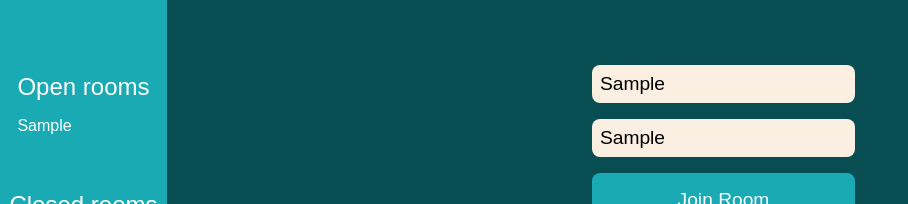
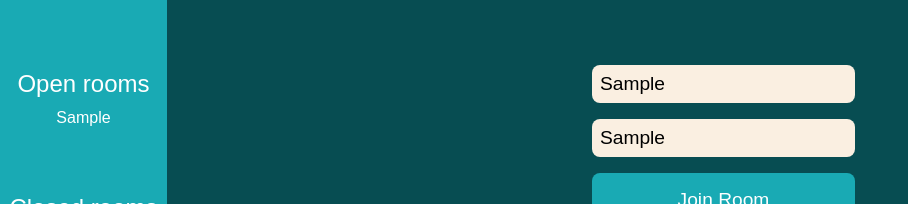
Before and after one commit to LouiseBackstrom/chat-app, a website: page public/index.html in a window 1280 px wide. Both pictures are taken after typing "Sample", "Sample" into the empty fields and a click on the button "Join Room". Shown: the part 254-458 px from the top of the page, without its empty margins (0-908 px from the left). Drawn offline with nearby package versions, Linux system fonts and the light colour scheme; no server answers.

Commit message:
LINK INSTEAD OF p

```diff
--- a/public/script.js
+++ b/public/script.js
@@ -27,10 +27,10 @@ function onJoinRoom(event) {
 
   socket.emit('join room', { name, room })
   const h2 = document.querySelector('h2')
-  const p = document.createElement('p')
-  p.classList.add('room-text')
-  p.innerText = `${room}`
-  h2.appendChild(p)
+  const li = document.createElement('li')
+  li.classList.add('room-text')
+  li.innerText = `${room}`
+  h2.appendChild(li)
 }
 
 function onSendMessage(event) {
--- a/public/style.css
+++ b/public/style.css
@@ -69,7 +69,7 @@ li {
 
 aside {
   background: rgb(25, 170, 180);
-  height: 100vh;
+  height: 100%;
   display: flex;
   flex-direction: column;
   padding: 0, 0.5rem, 0, 0;
@@ -85,4 +85,8 @@ h2 {
 
 .room-text {
   font-size: 1rem;
+  background: none;
+  font-family: arial;
+  color: white;
+  cursor: pointer;
 }
```
